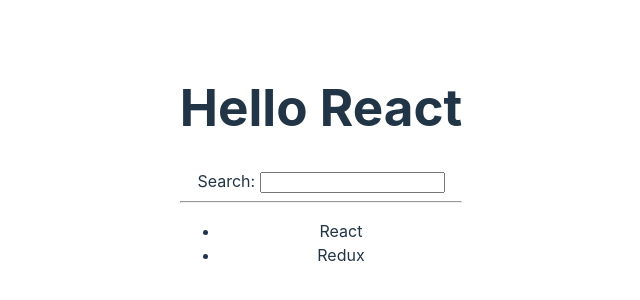
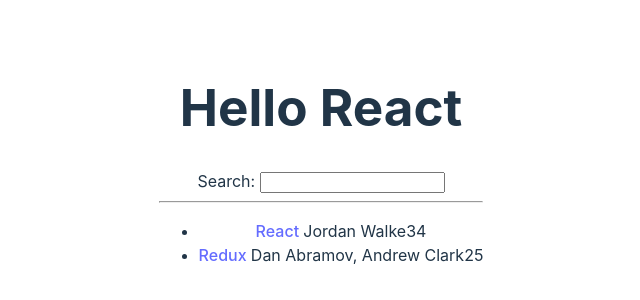
Before and after one commit to elaxolotl/Hacker_news, a React (Vite) app: page / in a window 1280 px wide. Shown: the part 236-536 px from the top of the page, without its empty margins (319-959 px from the left). Built offline with nearby package versions, Linux system fonts and the light colour scheme.

Commit message:
arrow & handler functions

```diff
--- a/src/App.jsx
+++ b/src/App.jsx
@@ -26,34 +26,35 @@
   return title;
 }
 
-function List() {
-  return (<ul>
-    {list.map(function (item) {
-      return (
-        <li>{item.title}</li>
-      );
-    })}
-  </ul>)
-}
+const List = () => (
+  <ul>
+    {list.map((item) => (
+        <li key={item.objectID}>
+          <span>
+            <a href={item.url}>{item.title} </a>
+          </span>
+          <span>{item.author}</span>
+          <span>{item.num_comments}</span>
+          <span>{item.points}</span>
+        </li>
+      ))}
+  </ul>
+)
 
-function Search(){
-  return (
+const Search = () => (
     <div>
-        <label htmlFor="search">Search: </label>
-        <input id="search" type="text" />
+      <label htmlFor="search">Search: </label>
+      <input id="search" type="text" />
     </div>
-  );
-};
+);
 
-function App() {
-  return (
+const App = () => (
     <div>
       <h1>Hello {getTitle("React")}</h1>
-      <Search/>
+      <Search />
       <hr />
       <List />
     </div>
   )
-}
 
 export default App
```
